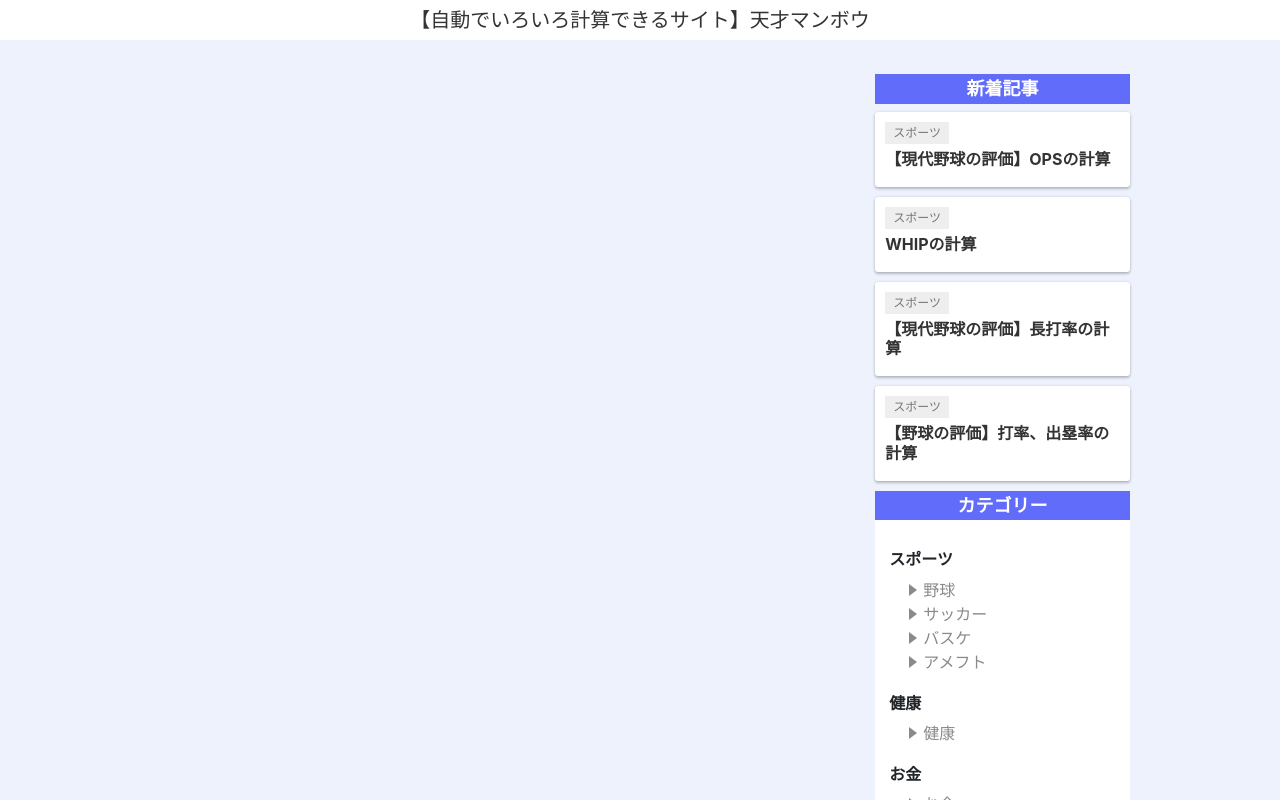
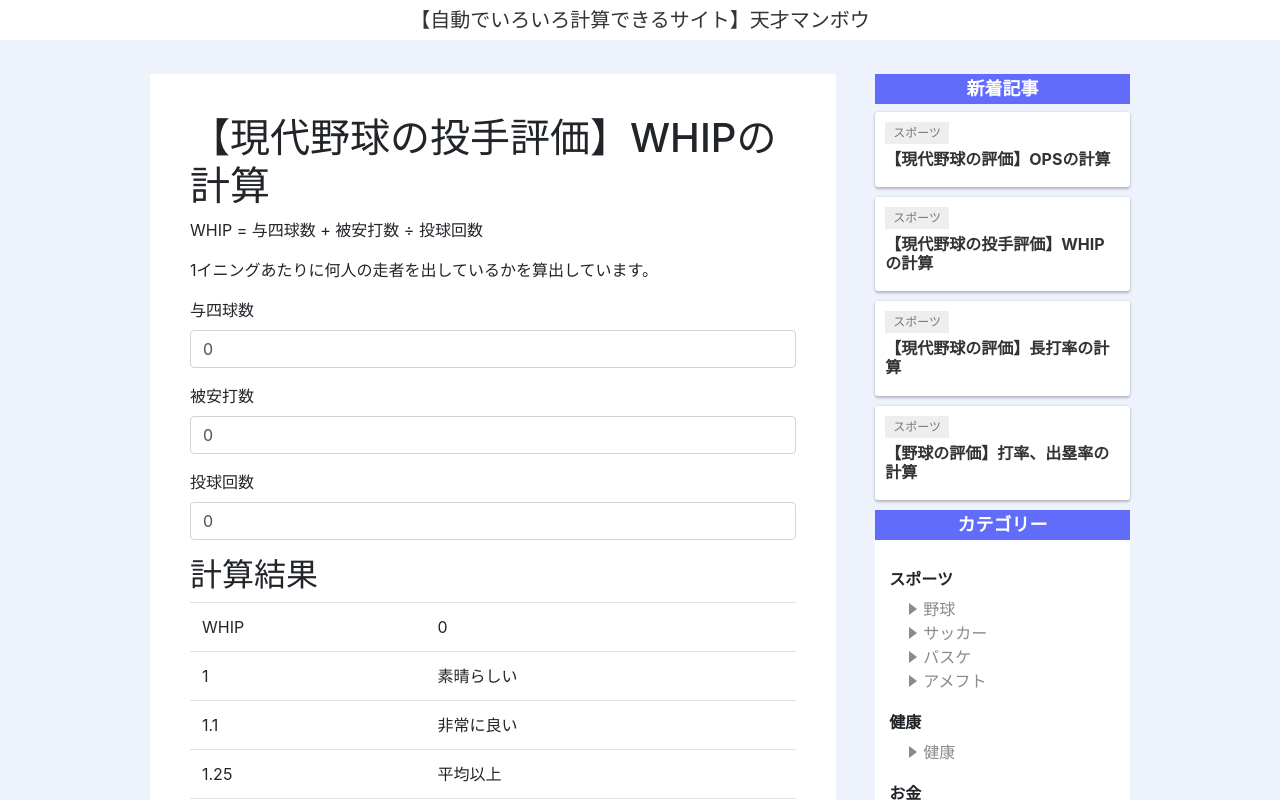
Before and after one commit to rk5155/calragu, a Vue app: page /baseball/whip in a window 1280 px wide. Shown: the top 800 px of the page. Built offline with nearby package versions, Linux system fonts and the light colour scheme.

Commit message:
タイトルとディスクリプションが記事に動的に反映されるようにした

```diff
--- a/src/getTitle.js
+++ b/src/getTitle.js
@@ -2,13 +2,15 @@ export default {
     data () {
         return {
             title: '',
-            path: ''
+            path: '',
+            desc: ''
         }
     },
     methods: {
         getMeta(route){
             this.title = route.meta.title
             this.path = route.path
+            this.desc = route.meta.desc
         }
     },
     mounted() {
--- a/src/mixins/articles.js
+++ b/src/mixins/articles.js
@@ -5,15 +5,15 @@ export default {
             articles: [],
             newArticle: [
                 { title: "【現代野球の評価】OPSの計算", img: "https://saruwakakun.com/wp-content/uploads/2017/06/bookstoread-01-min-1-520x300.png", category: "スポーツ", url: "/baseball/ops" },
-                { title: "WHIPの計算", img: "https://saruwakakun.com/wp-content/uploads/2017/06/bookstoread-01-min-1-520x300.png", category: "スポーツ", url: "/baseball//whip" },
-                { title: "【現代野球の評価】長打率の計算", img: "https://saruwakakun.com/wp-content/uploads/2017/06/bookstoread-01-min-1-520x300.png", category: "スポーツ", url: "/baseball//slugging-percentage" },
-                { title: "【野球の評価】打率、出塁率の計算", img: "https://saruwakakun.com/wp-content/uploads/2017/06/bookstoread-01-min-1-520x300.png", category: "スポーツ", url: "/baseball//base-percentage" },
+                { title: "【現代野球の投手評価】WHIPの計算", img: "https://saruwakakun.com/wp-content/uploads/2017/06/bookstoread-01-min-1-520x300.png", category: "スポーツ", url: "/baseball/whip" },
+                { title: "【現代野球の評価】長打率の計算", img: "https://saruwakakun.com/wp-content/uploads/2017/06/bookstoread-01-min-1-520x300.png", category: "スポーツ", url: "/baseball/slugging-percentage" },
+                { title: "【野球の評価】打率、出塁率の計算", img: "https://saruwakakun.com/wp-content/uploads/2017/06/bookstoread-01-min-1-520x300.png", category: "スポーツ", url: "/baseball/base-percentage" },
             ],
             sports: [
                 { title: "【現代野球の評価】OPSの計算", img: require('@/assets/images/sports/baseball/baseball_homerun_man.png'), category: "スポーツ", subcategory: "野球", url: "/baseball/ops", color: "img-background" },
-                { title: "WHIPの計算", img: require('@/assets/images/sports/baseball/baseball_pitcher_overthrow.png'), category: "スポーツ", subcategory: "野球", url: "/baseball//whip", color: "img-background--blue" },
-                { title: "【現代野球の評価】長打率の計算", img: require('@/assets/images/sports/baseball/baseball_hit_woman.png'), category: "スポーツ", subcategory: "野球", url: "/baseball//slugging-percentage", color: "img-background--beige" },
-                { title: "【野球の評価】打率、出塁率の計算", img: require('@/assets/images/sports/baseball/baseball_batter_man.png'), category: "スポーツ", subcategory: "野球", url: "/baseball//base-percentage", color: "img-background--red" },
+                { title: "【現代野球の投手評価】WHIPの計算", img: require('@/assets/images/sports/baseball/baseball_pitcher_overthrow.png'), category: "スポーツ", subcategory: "野球", url: "/baseball/whip", color: "img-background--blue" },
+                { title: "【現代野球の評価】長打率の計算", img: require('@/assets/images/sports/baseball/baseball_hit_woman.png'), category: "スポーツ", subcategory: "野球", url: "/baseball/slugging-percentage", color: "img-background--beige" },
+                { title: "【野球の評価】打率、出塁率の計算", img: require('@/assets/images/sports/baseball/baseball_batter_man.png'), category: "スポーツ", subcategory: "野球", url: "/baseball/base-percentage", color: "img-background--red" },
                 { title: "【サッカー】勝ち点の計算", img: require('@/assets/images/sports/soccer/soccer_dribble2.png'), category: "スポーツ", subcategory: "サッカー", url: "/soccer/points", color: "img-background" },
             ],
             health: [
--- a/src/router.js
+++ b/src/router.js
@@ -22,32 +22,32 @@ export default new Router({
     {
       path: '/baseball',
       component: Baseball,
-      meta: { title: '野球の計算', desc: 'aaaaa' }
+      meta: { title: '現代野球における指標の計算', desc: '現代野球において、選手を評価する指標があります。野球におけるいろいろな指標の計算方法をまとめました。' }
     },
     {
         path: '/baseball/ops',
         component: Ops,
-        meta: { title: '【現代野球の評価】OPSの計算', desc: 'ディスクリプションを記述' }
+        meta: { title: '【現代野球の評価】OPSの計算', desc: '現代野球でＯＰＳは得点相関と関係性が高く、ＯＰＳが高い打者は優秀だとされています。' }
     },
     {
-      path: '/baseball//whip',
+      path: '/baseball/whip',
       component: Whip,
-      meta: { title: '【現代野球の投手評価】WHIPの計算', desc: 'ディスクリプションを記述' }
+      meta: { title: '【現代野球の投手評価】WHIPの計算', desc: '1イニングあたりに何人の走者を出しているかを算出しています。' }
     },
     {
-      path: '/baseball//slugging-percentage',
+      path: '/baseball/slugging-percentage',
       component: SluggingPercentage,
-      meta: { title: '【現代野球の評価】長打率の計算', desc: 'ディスクリプションを記述' }
+      meta: { title: '【現代野球の評価】長打率の計算', desc: '長打率とは、1打数あたりの塁打数の平均値を表します。塁打とは、「単打＝1、二塁打＝2、三塁打＝3、本塁打＝4」として計算します。1打数1安打1本塁打の選手は、塁打数の4を打数の1で割るので、長打率4.000となるわけです。' }
     },
     {
-      path: '/baseball//base-percentage',
+      path: '/baseball/base-percentage',
       component: BasePercentage,
-      meta: { title: '【野球の評価】打率、出塁率の計算', desc: 'ディスクリプションを記述' }
+      meta: { title: '【野球の評価】打率、出塁率の計算', desc: '出塁率とは、打数、四球、死球、犠飛の合計数のうち、四球、死球、安打で出塁した割合を表します。犠飛のときは出塁ではないので出塁率は下がります。犠打も出塁ではないですが計算から除かれている為、出塁率は変わりません。また失策で出塁したときは、打数が1増えるだけなので出塁率は下がります。' }
     },
     {
         path: '/soccer/points',
         component: Points,
-        meta: { title: '【サッカー】勝ち点の計算', desc: 'ディスクリプションを記述' }
+        meta: { title: '【サッカー】勝ち点の計算', desc: 'リーグ戦では、勝ち、負けの他に、引き分けがあります。(決勝トーナメントでは、PK戦で決着を付けます。)順位は勝ち点で決まります。' }
     }
   ],
   //ページ遷移したときトップに移動かつ、ブラウザの戻るボタンを押したとき、もとの位置に戻る
--- a/src/views/sports/baseball/BasePercentage.vue
+++ b/src/views/sports/baseball/BasePercentage.vue
@@ -4,7 +4,7 @@
         <p>打率 ＝ 安打数÷打数</p>
         <p>打率とは、打席数から犠打、犠飛、四死球を除いた打数のうち、安打の割合を表します。</p>
         <p>出塁率 =（安打数 + 四球数 + 死球数）÷（打数 + 四球数 + 死球数 + 犠飛数）</p>
-        <p>出塁率とは、打数、四球、死球、犠飛の合計数のうち、四球、死球、安打で出塁した割合を表します。犠飛のときは出塁ではないので出塁率は下がります。犠打も出塁ではないですが計算から除かれている為、出塁率は変わりません。また失策で出塁したときは、打数が1増えるだけなので出塁率は下がります。</p>
+        <p>{{ desc }}</p>
 
         <form>
             <Calculation v-for="list in formList" :key="list.label" :list="list" v-model.number="$data[list.data]"></Calculation>
--- a/src/views/sports/baseball/Ops.vue
+++ b/src/views/sports/baseball/Ops.vue
@@ -2,7 +2,7 @@
     <div class="calculation">
         <h1>{{ title }}</h1>
         <p>【出塁率】＋【長打率】＝【ＯＰＳ】</p>
-        <p>現代野球でＯＰＳは得点相関と関係性が高く、ＯＰＳが高い打者は優秀だとされています。</p>
+        <p>{{ desc }}</p>
 
         <form>
             <Calculation v-for="list in formList" :key="list.label" :list="list" v-model.number="$data[list.data]"></Calculation>
--- a/src/views/sports/baseball/SluggingPercentage.vue
+++ b/src/views/sports/baseball/SluggingPercentage.vue
@@ -2,7 +2,7 @@
     <div class="calculation">
         <h1>{{ title }}</h1>
         <p>長打率 = 塁打数 ÷ 打数</p>
-        <p>長打率とは、1打数あたりの塁打数の平均値を表します。塁打とは、「単打＝1、二塁打＝2、三塁打＝3、本塁打＝4」として計算します。1打数1安打1本塁打の選手は、塁打数の4を打数の1で割るので、長打率4.000となるわけです。</p>
+        <p>{{ desc }}</p>
 
         <form>
             <Calculation v-for="list in formList" :key="list.label" :list="list" v-model.number="$data[list.data]"></Calculation>
--- a/src/views/sports/baseball/Whip.vue
+++ b/src/views/sports/baseball/Whip.vue
@@ -2,7 +2,7 @@
     <div class="calculation">
         <h1>{{ title }}</h1>
         <p>WHIP = 与四球数 + 被安打数 ÷ 投球回数</p>
-        <p>1イニングあたりに何人の走者を出しているかを算出しています。</p>
+        <p>{{ desc }}</p>
 
         <form>
             <Calculation v-for="list in formList" :key="list.label" :list="list" v-model.number="$data[list.data]"></Calculation>
```
Also changed, not shown: src/views/sports/baseball/Baseball.vue (+4 -3 lines).
